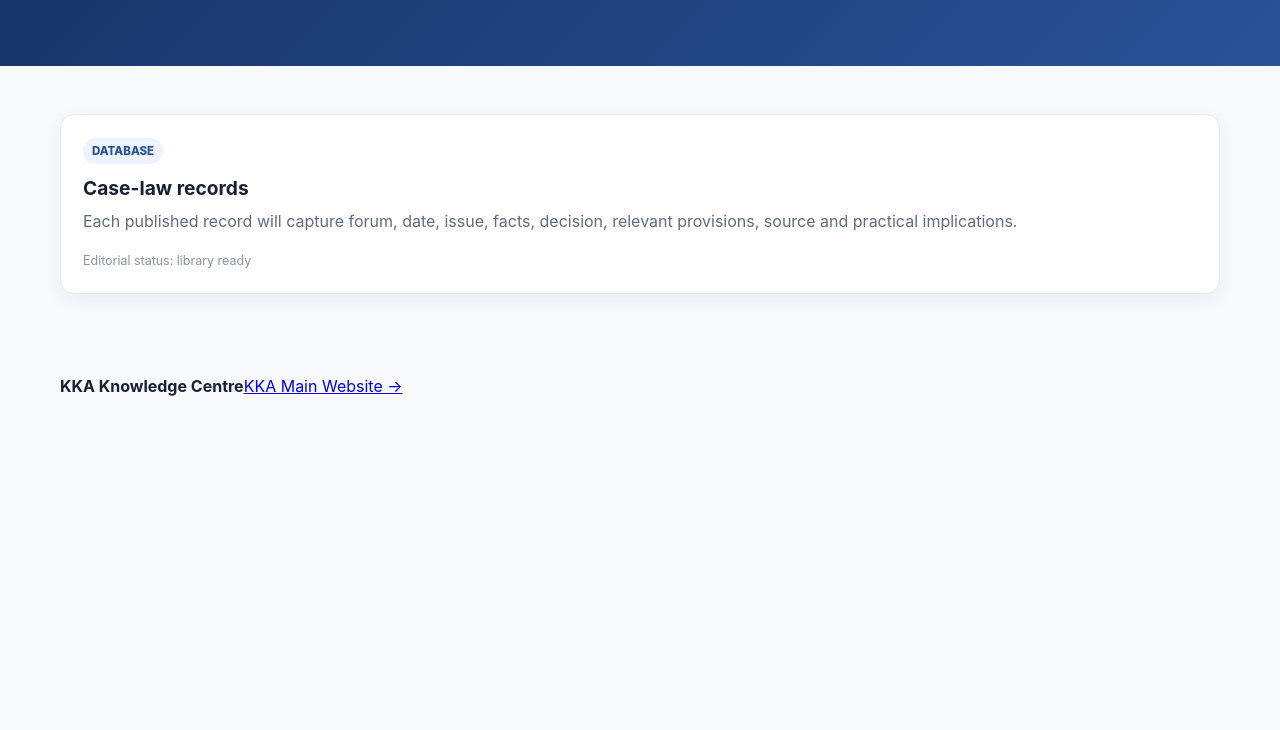
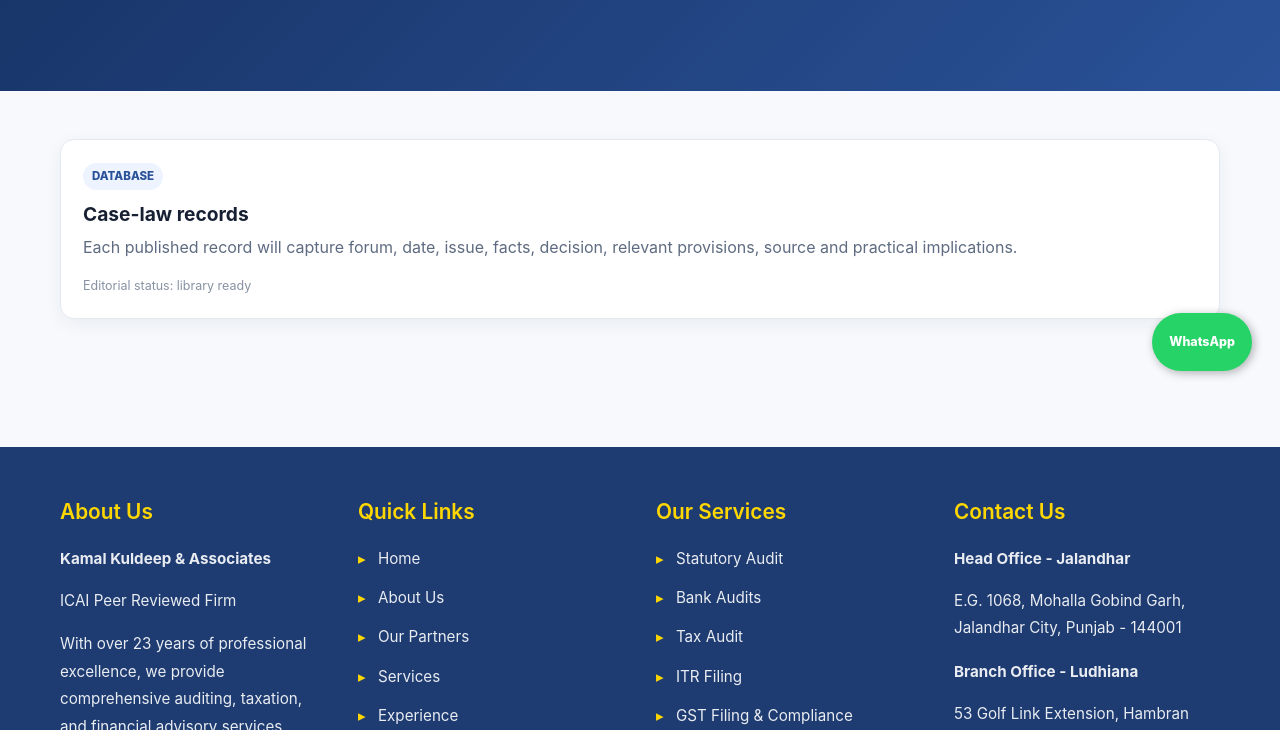
Before and after one commit to ca-kka/kamalkuldeep-associates, a plain HTML site: page knowledge/case-laws.html in a window 1280 px wide. Shown: the part 401-1131 px from the top of the page. Before the commit the page ends 800 px from the top, so only its background shows below. Drawn offline with Linux system fonts and the light colour scheme.

Commit message:
Add KKA logo and shared footer to case-law page

```diff
--- a/knowledge/case-laws.html
+++ b/knowledge/case-laws.html
@@ -1 +1 @@
-<!doctype html><html lang="en"><head><meta charset="utf-8"><meta name="viewport" content="width=device-width,initial-scale=1"><meta name="description" content="KKA Case Law Library — curated judgments and professional analysis."><title>KKA Knowledge Centre — Case Laws</title><link rel="icon" href="../images/favicon-circle.svg"><link rel="stylesheet" href="css/knowledge.css"></head><body><header class="kc-header"><div class="wrap topbar"><a class="back" href="index.html">← Knowledge Centre</a><span class="eyebrow">CASE LAW LIBRARY</span></div><div class="wrap hero"><p class="kicker">CASE LAWS</p><h1>Judgments, rulings & analysis</h1><p class="hero-copy">A structured library for court and tribunal decisions, relevant provisions, facts, outcomes and KKA analysis.</p></div></header><main class="wrap main"><section class="article-grid"><article class="article"><div class="article-body"><span class="tag">DATABASE</span><h3>Case-law records</h3><p>Each published record will capture forum, date, issue, facts, decision, relevant provisions, source and practical implications.</p><div class="meta">Editorial status: library ready</div></div></article></section></main><footer class="kc-footer"><div class="wrap footer-inner"><strong>KKA Knowledge Centre</strong><a href="../">KKA Main Website →</a></div></footer></body></html>
+<!doctype html><html lang="en"><head><meta charset="utf-8"><meta name="viewport" content="width=device-width,initial-scale=1"><meta name="description" content="KKA Case Law Library — curated judgments and professional analysis."><title>KKA Knowledge Centre — Case Laws</title><link rel="icon" href="../images/favicon-circle.svg"><link rel="stylesheet" href="css/knowledge.css"></head><body><header class="kc-header"><div class="wrap topbar"><a class="back" href="index.html">← Knowledge Centre</a><div class="topbar-actions"><span class="eyebrow">CASE LAW LIBRARY</span><a class="admin-button" href="admin/">Admin Login</a></div></div><div class="wrap hero"><div class="kc-brand-lockup"><img src="../images/ca-logo-premium.svg" alt="Kamal Kuldeep & Associates CA logo" class="kc-logo"><div><p class="kicker">CASE LAWS</p><h1>Judgments, rulings & analysis</h1><p class="hero-copy">A structured library for court and tribunal decisions, relevant provisions, facts, outcomes and KKA analysis.</p></div></div></div></header><main class="wrap main"><section class="article-grid"><article class="article"><div class="article-body"><span class="tag">DATABASE</span><h3>Case-law records</h3><p>Each published record will capture forum, date, issue, facts, decision, relevant provisions, source and practical implications.</p><div class="meta">Editorial status: library ready</div></div></article></section></main><script src="js/site-footer.js"></script></body></html>
```
